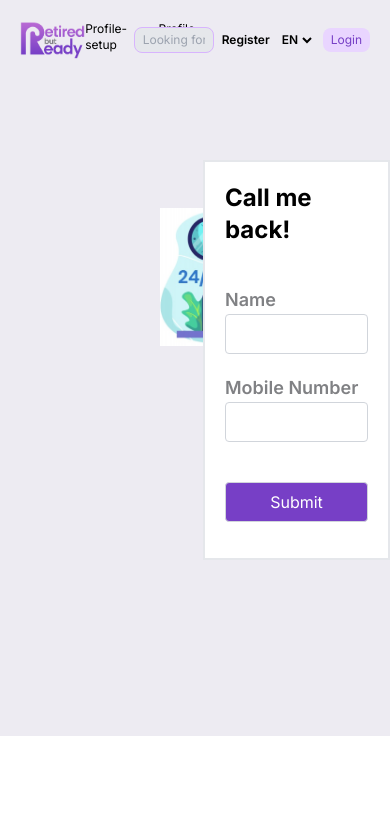
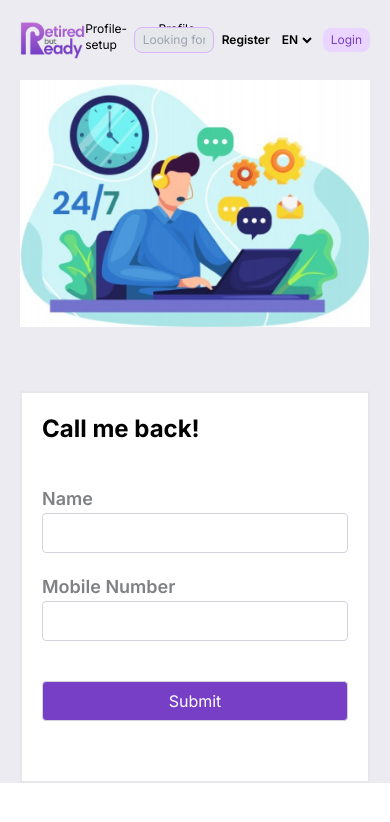
Before and after one commit to morajdhwaj/retired-but-ready, a Next.js app: page /call-me-back in a window 390 px wide. Shown: the top 822 px of the page. Built offline with nearby package versions, Linux system fonts and the light colour scheme.

Commit message:
responsive call-me-back

```diff
--- a/src/app/(pages)/call-me-back/page.js
+++ b/src/app/(pages)/call-me-back/page.js
@@ -4,19 +4,19 @@ import React from "react";
 
 const page = () => {
   return (
-    <div className=" bg-[#EDEBF2] flex gap-2 ">
-      <div className="pt-20   bg-[#EDEBF2]  w-[50%]">
+    <div className=" bg-[#EDEBF2] lg:flex mt-20 lg:mt-0 ">
+      <div className=" mx-5 flex justify-center items-center bg-[#EDEBF2]  lg:w-[50%]">
         <Image
           src="/assets/image-144.png"
           alt="Call-me-back"
           srcset=""
           width={500}
-          height={400}
-          className="mt-32 mx-40 w-[450px]"
+          height={500}
+          className="  "
         />
       </div>
-
-      <div className=" border-2 mt-40 w-[500px] bg-white p-5 h-[400px] mb-44 ">
+      <div className="flex justify-center items-center mx-5    ">
+        <div className=" border-2 mt-16 md:mt-16 lg:mt-40 w-[500px] bg-white p-5  lg:mb-44  ">
           <h1 className="font-bold text-2xl">Call me back!</h1>
           <div className="mt-10 mb-10">
             <h1 className="text-lg mt-5 text-[#808184] font-semibold">Name</h1>
@@ -38,7 +38,7 @@ const page = () => {
             </button>
           </div>
         </div>
-
+      </div>
       <Navbar />
     </div>
   );
```
Lines whose indentation alone changed are shown as unchanged.
